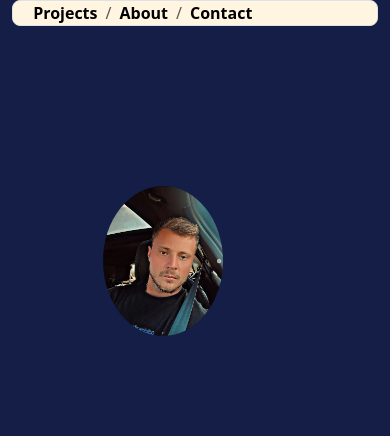
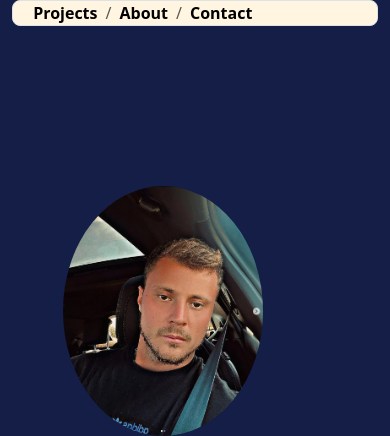
Before and after one commit to erixon13/My-personal-site, a plain HTML site: page index.html in a window 390 px wide. Shown: the top 436 px of the page. Drawn offline with nearby package versions, Linux system fonts and the light colour scheme.

Commit message:
Update style.css

```diff
--- a/style.css
+++ b/style.css
@@ -7,7 +7,7 @@
 
 @media (max-width: 769px) {
     .Marcus {
-        width: 120px; /* Adjust the width for smaller screens */
+        width: 200px; /* Adjust the width for smaller screens */
     }
 }
 
```
